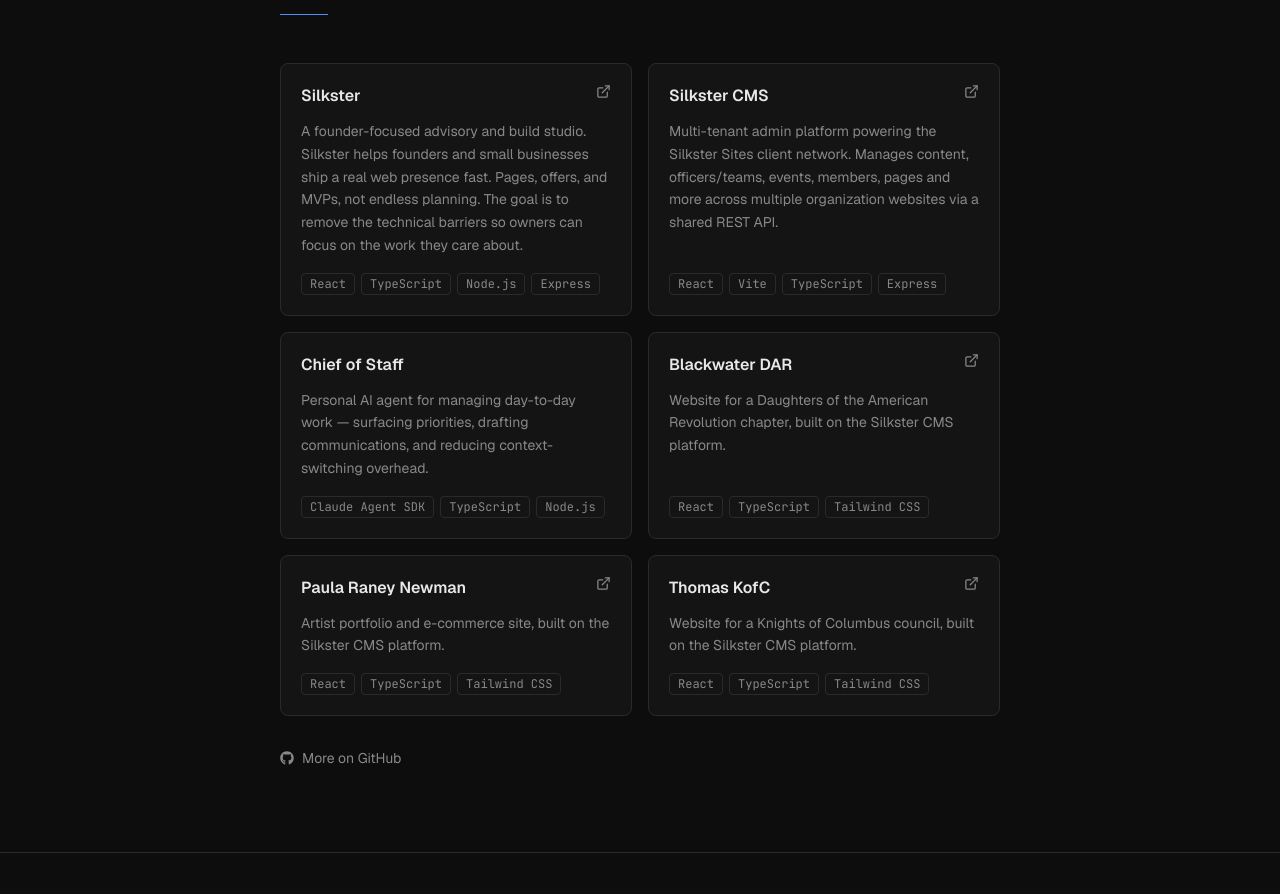
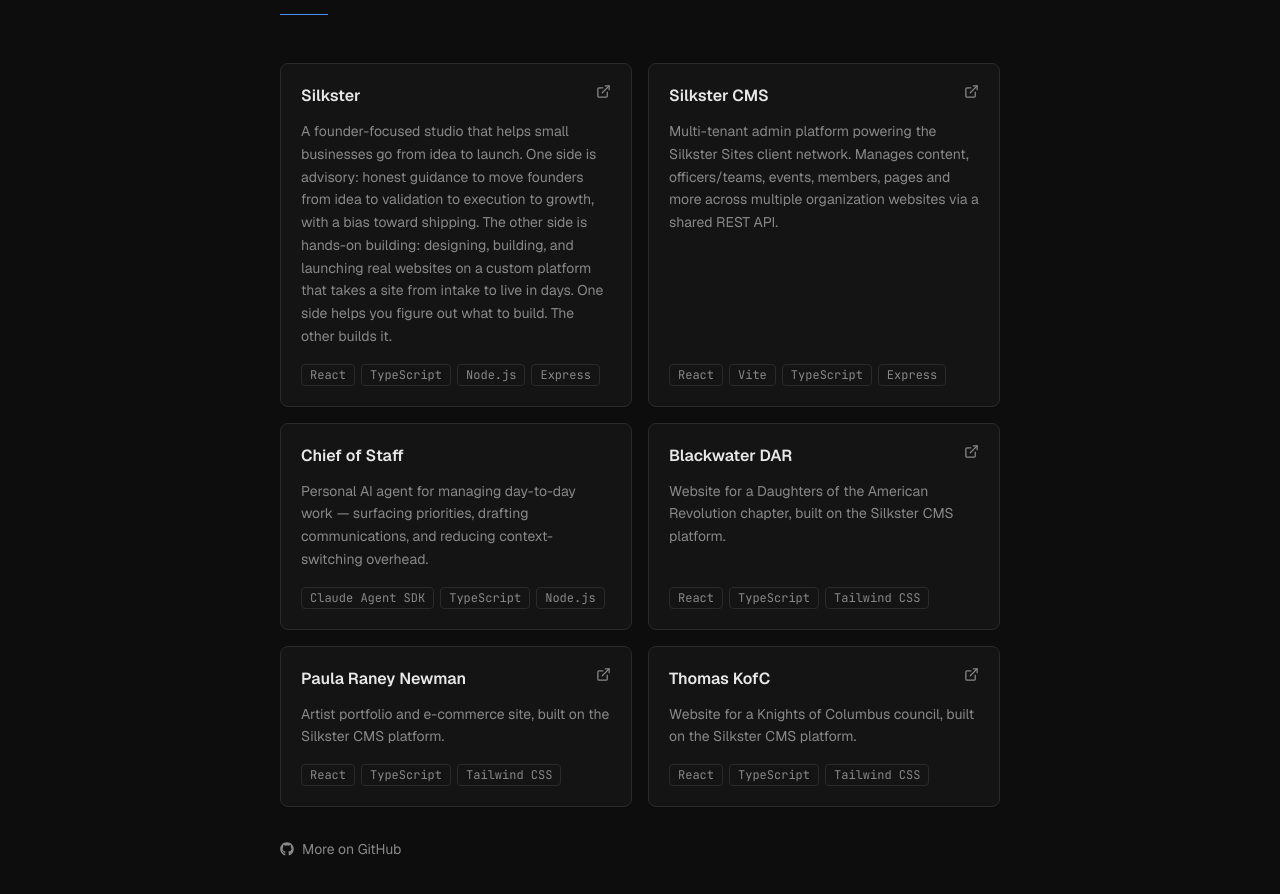
Before and after one commit to silkster/dansilk, a React (Vite) app: page / in a window 1280 px wide. Shown: the part 2390-3284 px from the top of the page. Built offline with nearby package versions, Linux system fonts and the light colour scheme.

Commit message:
update description of Silkster

```diff
--- a/src/data/projects.ts
+++ b/src/data/projects.ts
@@ -4,7 +4,7 @@
   {
     name: 'Silkster',
     description:
-      'A founder-focused advisory and build studio. Silkster helps founders and small businesses ship a real web presence fast. Pages, offers, and MVPs, not endless planning. The goal is to remove the technical barriers so owners can focus on the work they care about.',
+      'A founder-focused studio that helps small businesses go from idea to launch. One side is advisory: honest guidance to move founders from idea to validation to execution to growth, with a bias toward shipping. The other side is hands-on building: designing, building, and launching real websites on a custom platform that takes a site from intake to live in days. One side helps you figure out what to build. The other builds it.',
     stack: ['React', 'TypeScript', 'Node.js', 'Express'],
     url: 'https://silkster.com',
   },
```
